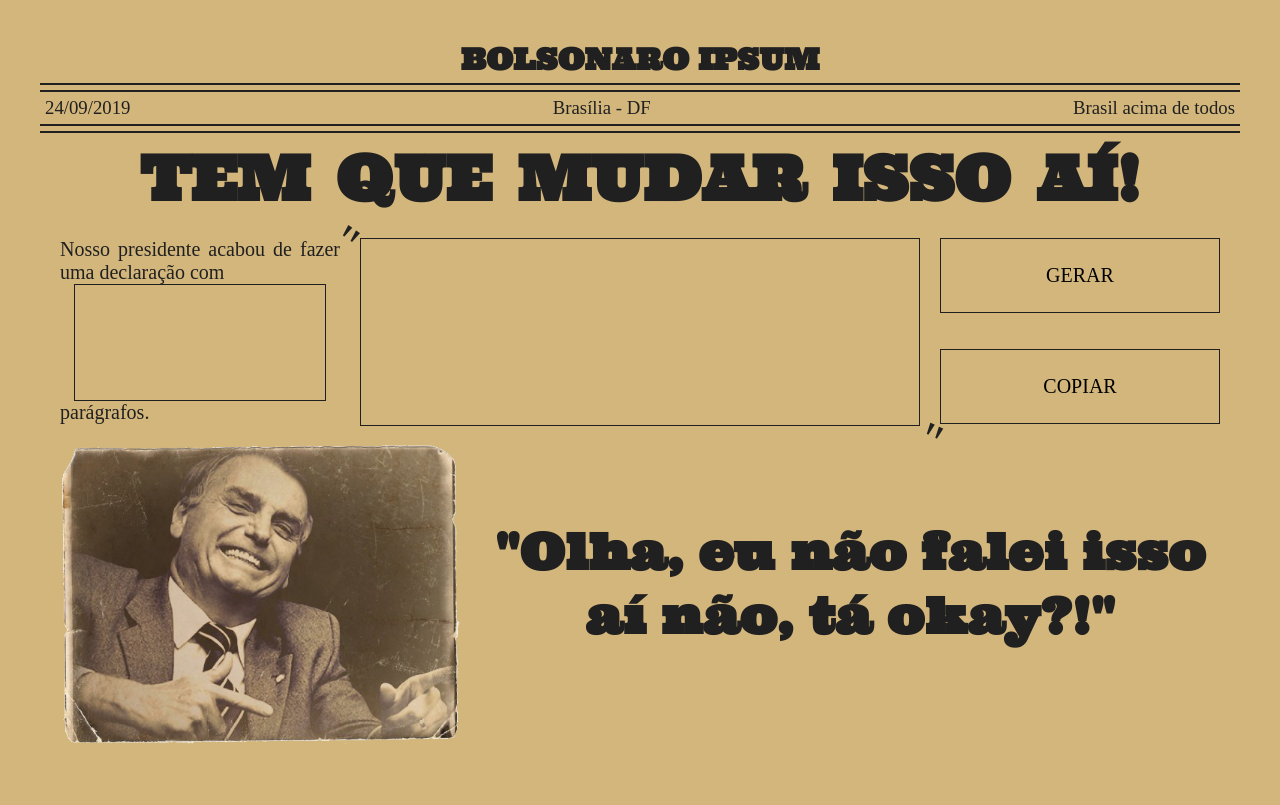
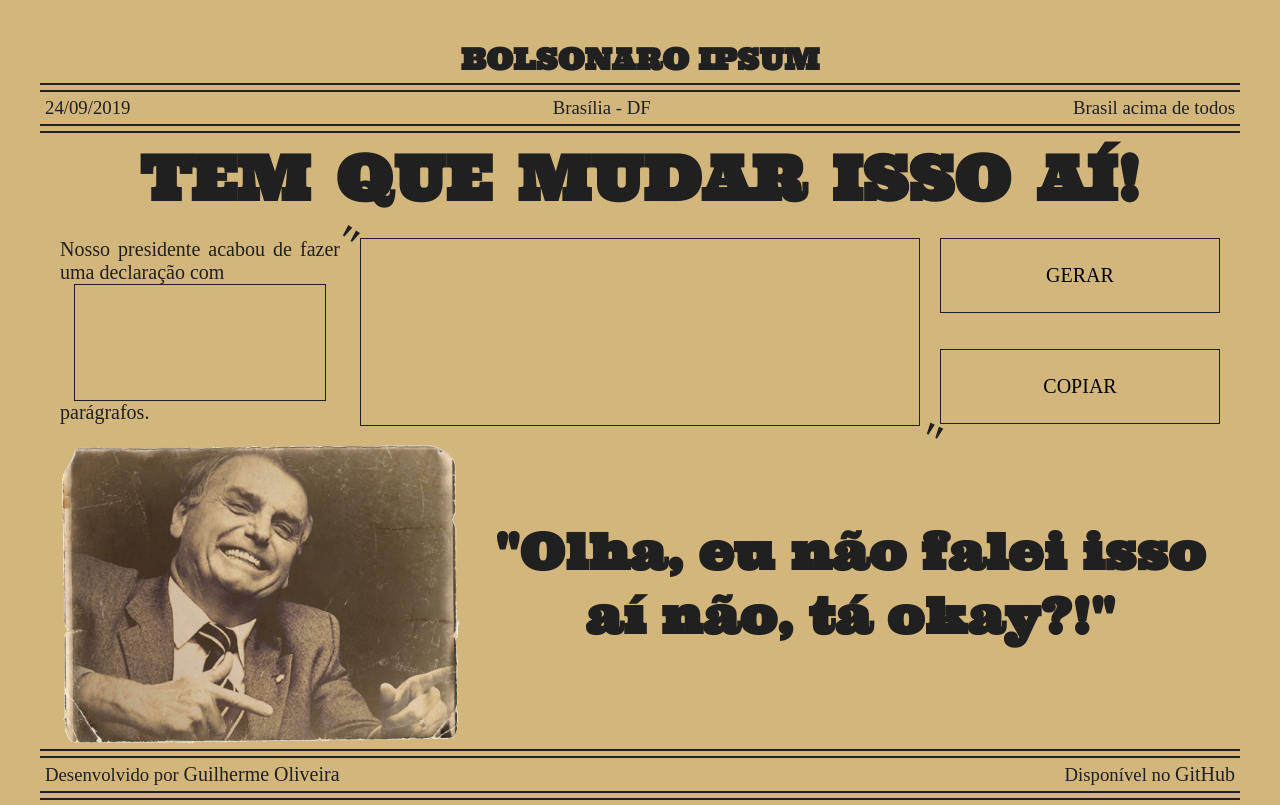
Before and after one commit to guilhermehto/bolsonaro-ipsum, a React (Create React App) app: page / in a window 1280 px wide. Built offline with nearby package versions, Linux system fonts and the light colour scheme; a web font is replaced by a local one.

Commit message:
Added footer

```diff
--- a/src/App.scss
+++ b/src/App.scss
@@ -9,7 +9,9 @@
 .app {
   width: 120rem;
   margin: 4rem auto;
-
+  display: flex;
+  flex-direction: column;
+  height: 100%;
   .paper-info {
     display: flex;
     justify-content: space-between;
--- a/src/App.tsx
+++ b/src/App.tsx
@@ -2,6 +2,7 @@
 import './App.scss';
 
 import Home from './components/home/Home';
+import Footer from './components/footer/Footer';
 
 const App: React.FC = () => {
   return (
@@ -22,6 +23,7 @@
         <h1><span>TEM</span> <span>QUE</span> <span>MUDAR</span> <span>ISSO</span> <span>AÍ!</span></h1>
       </div>
       <Home />
+      <Footer />
     </div>
   );
 }
--- /dev/null
+++ b/src/components/footer/Footer.scss
@@ -0,0 +1,15 @@
+.footer {
+    justify-self: end;
+    margin-top: auto;
+
+    .footer-info {
+        display: flex;
+        justify-content: space-between;
+        padding: 0 0.5rem;
+        font-size: 3rem;
+
+        a {
+            font-size: 2rem;
+        }
+    }
+}
--- /dev/null
+++ b/src/components/footer/Footer.tsx
@@ -0,0 +1,19 @@
+import React from 'react';
+import './Footer.scss';
+
+const Footer = () => {
+    return (
+        <div className="footer">
+            <hr />
+            <hr />
+            <div className="footer-info">
+                <p>Desenvolvido por <a href="https://twitter.com/datOliveira">Guilherme Oliveira</a></p>
+                <p>Disponível no <a href="https://github.com/guilhermehto/bolsonaro-ipsum">GitHub</a></p>
+            </div>
+            <hr />
+            <hr />
+        </div>
+    );
+}
+
+export default Footer;
--- a/src/index.scss
+++ b/src/index.scss
@@ -10,6 +10,7 @@
 
 body {
   margin: 0;
+  height: 90vh;
   font-family: 'IM Fell DW Pica SC', serif;
   -webkit-font-smoothing: antialiased;
   -moz-osx-font-smoothing: grayscale;
@@ -20,6 +21,7 @@
 #root {
   display: flex;
   width: 100%;
+  height: 100%;
 }
 
 input[type=number]::-webkit-inner-spin-button,
@@ -31,3 +33,11 @@
 input:focus, textarea:focus, button:focus {
   outline: none;
 }
+
+a {
+  text-decoration: none;
+  color: $black;
+  &:visited {
+    color: $black;
+  }
+}
```
